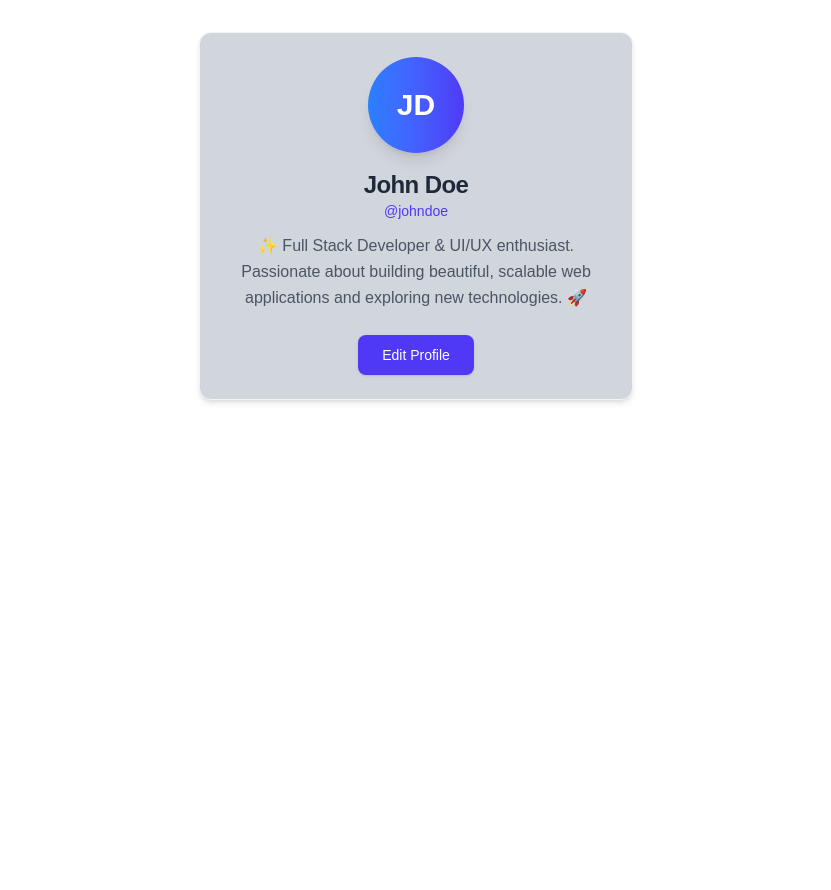
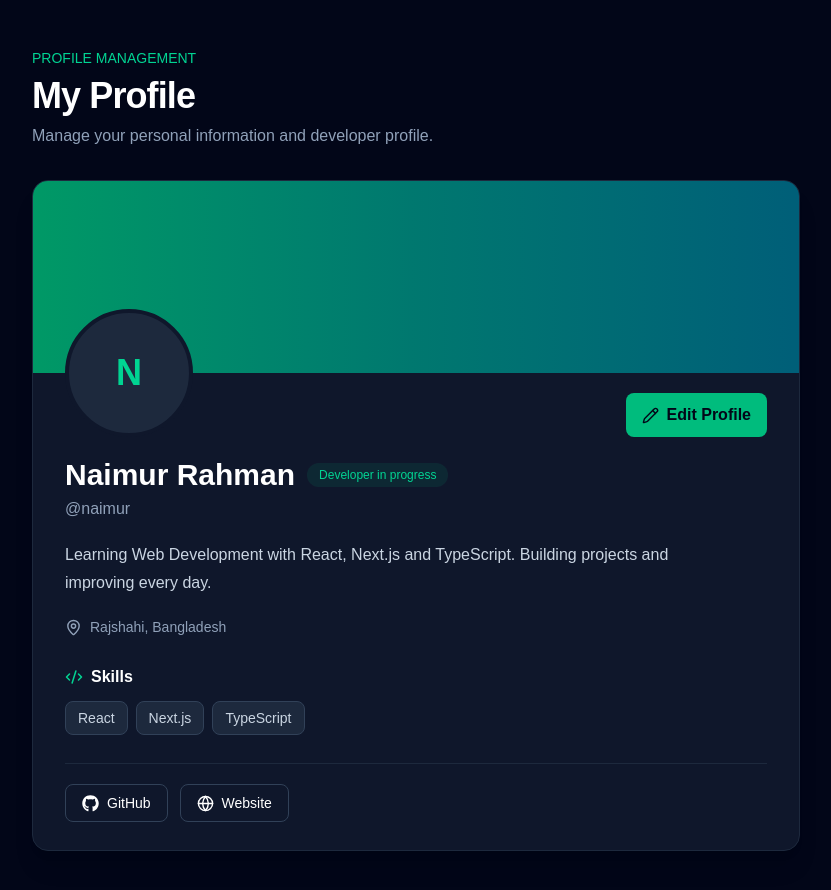
Before and after one commit to Naimur131251/Profile-update-practice, a Next.js app: page /profile in a window 1280 px wide. Shown: the top 890 px of the page, without its empty margins (224-1055 px from the left). Before the commit the page ends 800 px from the top, so only its background shows below. Built offline with nearby package versions, Linux system fonts and the light colour scheme.

Commit message:
lucida-react install and profile page update

```diff
--- a/package.json
+++ b/package.json
@@ -9,9 +9,11 @@
     "lint": "eslint"
   },
   "dependencies": {
+    "lucide-react": "^1.55.0",
     "next": "16.4.0",
     "react": "19.3.0",
-    "react-dom": "19.3.0"
+    "react-dom": "19.3.0",
+    "react-icons": "^5.7.0"
   },
   "devDependencies": {
     "@tailwindcss/turbopack": "^4",
--- a/src/app/profile/page.tsx
+++ b/src/app/profile/page.tsx
@@ -1,30 +1,129 @@
-import React from "react";
 
-const ProfilePage = () => {
+"use client";
+
+import { useState } from "react";
+import { MapPin, Code2, Pencil, Globe } from "lucide-react";
+import { FaGithub } from "react-icons/fa";
+
+export default function ProfilePage() {
+  const [isEditing, setIsEditing] = useState(false);
+
+  const [profile] = useState({
+    name: "Naimur Rahman",
+    username: "naimur",
+    bio: "Learning Web Development with React, Next.js and TypeScript. Building projects and improving every day.",
+    location: "Rajshahi, Bangladesh",
+    skills: ["React", "Next.js", "TypeScript"],
+  });
+
   return (
-    <div className="max-w-md mx-auto bg-gray-300 rounded-xl shadow-md overflow-hidden md:max-w-2xl p-6 my-8 border border-gray-100">
-      <div className="flex flex-col items-center text-center">
-        <div className="h-24 w-24 rounded-full bg-linear-to-r from-blue-500 to-indigo-600 flex items-center justify-center text-white text-3xl font-bold shadow-lg mb-4">
-          JD
+    <main className="min-h-screen bg-slate-950 px-4 py-12 text-white">
+      <div className="mx-auto max-w-3xl">
+        {/* Page Heading */}
+        <div className="mb-8">
+          <p className="mb-2 text-sm font-medium text-emerald-400">
+            PROFILE MANAGEMENT
+          </p>
+
+          <h1 className="text-3xl font-bold tracking-tight sm:text-4xl">
+            My Profile
+          </h1>
+
+          <p className="mt-2 text-slate-400">
+            Manage your personal information and developer profile.
+          </p>
         </div>
 
-        <h2 className="text-2xl font-bold text-gray-800 tracking-tight">
-          John Doe
-        </h2>
-        <p className="text-sm text-indigo-600 font-medium mb-3">@johndoe</p>
+        {/* Profile Card */}
+        <section className="overflow-hidden rounded-2xl border border-slate-800 bg-slate-900 shadow-xl">
+          {/* Cover */}
+          <div className="h-36 bg-linear-to-r from-emerald-600 via-teal-700 to-cyan-800 sm:h-48" />
 
-        <p className="text-gray-600 text-base max-w-sm leading-relaxed mb-6">
-          ✨ Full Stack Developer & UI/UX enthusiast. Passionate about building
-          beautiful, scalable web applications and exploring new technologies.
-          🚀
-        </p>
+          <div className="px-5 pb-7 sm:px-8">
+            {/* Avatar and Edit Button */}
+            <div className="-mt-12 flex flex-wrap items-end justify-between gap-4 sm:-mt-16">
+              <div className="flex h-24 w-24 items-center justify-center rounded-full border-4 border-slate-900 bg-slate-800 text-3xl font-bold text-emerald-400 sm:h-32 sm:w-32 sm:text-4xl">
+                {profile.name.charAt(0).toUpperCase()}
+              </div>
 
-        <button className="w-full sm:w-auto px-6 py-2.5 bg-indigo-600 hover:bg-indigo-700 text-white font-medium text-sm rounded-lg shadow-sm transition duration-200 ease-in-out transform hover:-translate-y-0.5 focus:outline-none focus:ring-2 focus:ring-offset-2 focus:ring-indigo-500">
-          Edit Profile
-        </button>
+              <button
+                onClick={() => setIsEditing(!isEditing)}
+                className="inline-flex items-center gap-2 rounded-lg bg-emerald-500 px-4 py-2.5 font-semibold text-slate-950 transition hover:bg-emerald-400 cursor-pointer"
+              >
+                <Pencil size={17} />
+                {isEditing ? "Cancel Edit" : "Edit Profile"}
+              </button>
+            </div>
+
+            {/* Profile Information */}
+            <div className="mt-5">
+              <div className="flex flex-wrap items-center gap-3">
+                <h2 className="text-2xl font-bold sm:text-3xl">
+                  {profile.name}
+                </h2>
+
+                <span className="rounded-full bg-emerald-500/10 px-3 py-1 text-xs font-medium text-emerald-400">
+                  Developer in progress
+                </span>
+              </div>
+
+              <p className="mt-1 text-slate-400">@{profile.username}</p>
+
+              <p className="mt-5 max-w-2xl leading-7 text-slate-300">
+                {profile.bio}
+              </p>
+
+              {/* Location */}
+              <div className="mt-5 flex items-center gap-2 text-sm text-slate-400">
+                <MapPin size={17} />
+                <span>{profile.location}</span>
+              </div>
+
+              {/* Skills */}
+              <div className="mt-7">
+                <h3 className="mb-3 flex items-center gap-2 font-semibold">
+                  <Code2 size={18} className="text-emerald-400" />
+                  Skills
+                </h3>
+
+                <div className="flex flex-wrap gap-2">
+                  {profile.skills.map((skill) => (
+                    <span
+                      key={skill}
+                      className="rounded-lg border border-slate-700 bg-slate-800 px-3 py-1.5 text-sm text-slate-300"
+                    >
+                      {skill}
+                    </span>
+                  ))}
+                </div>
+              </div>
+
+              {/* Social Links */}
+              <div className="mt-7 flex flex-wrap gap-3 border-t border-slate-800 pt-5">
+                <a
+                  href="https://github.com/"
+                  target="_blank"
+                  rel="noreferrer"
+                  className="inline-flex items-center gap-2 rounded-lg border border-slate-700 px-4 py-2 text-sm transition hover:bg-slate-800"
+                >
+                  <FaGithub size={17} />
+                  GitHub
+                </a>
+
+                <a
+                  href="https://example.com/"
+                  target="_blank"
+                  rel="noreferrer"
+                  className="inline-flex items-center gap-2 rounded-lg border border-slate-700 px-4 py-2 text-sm transition hover:bg-slate-800"
+                >
+                  <Globe size={17} />
+                  Website
+                </a>
+              </div>
+            </div>
+          </div>
+        </section>
       </div>
-    </div>
+    </main>
   );
-};
-
-export default ProfilePage;
+}
```
Also changed, not shown: 1 other file (tests, documents, lock files or other folders).
